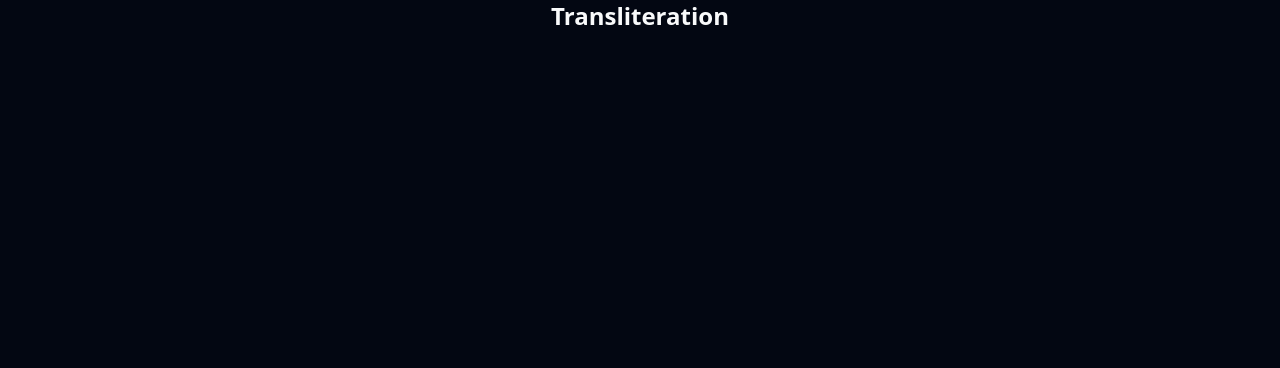
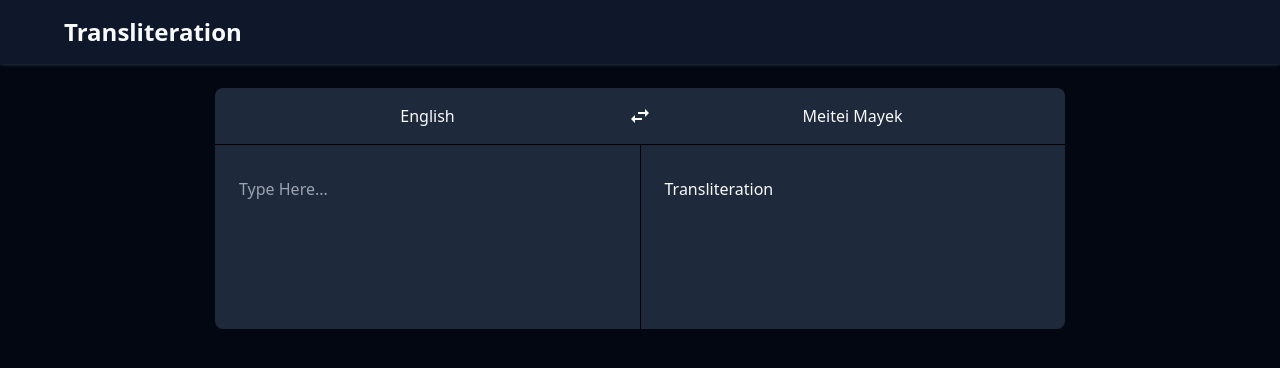
Before and after one commit to GyanendroKh/Transliterate-Website, a React (Vite) app: page / in a window 1280 px wide. Shown: the top 368 px of the page. Built offline with nearby package versions, Linux system fonts and the light colour scheme.

Commit message:
Home Layout

```diff
--- a/src/routes/home.tsx
+++ b/src/routes/home.tsx
@@ -2,8 +2,47 @@ import { FC } from 'react';
 
 export const HomePage: FC = () => {
   return (
-    <div className="flex h-full items-center justify-center">
-      <h1 className="text-2xl font-bold">Transliteration</h1>
+    <div className="flex flex-col h-full">
+      <div className="flex py-4 px-16 shadow shadow-slate-800 bg-slate-900 mb-6">
+        <h1 className="text-2xl font-bold">Transliteration</h1>
+      </div>
+
+      <div className="flex flex-col w-[95%] md:w-[85%] xl:w-[850px] bg-slate-800 mx-auto rounded-lg">
+        <div className="relative flex border-b border-black select-none">
+          <div className="flex-1 text-center p-4">English</div>
+
+          <div
+            className="absolute px-4 py-2 hover:bg-slate-900 rounded-md cursor-pointer"
+            style={{
+              left: 'calc(50% - ((24px + 2rem) / 2))',
+              top: ' calc(50% - ((24px + 1rem) / 2))'
+            }}
+          >
+            <svg
+              className="w-full h-full fill-white"
+              xmlns="http://www.w3.org/2000/svg"
+              height="24px"
+              viewBox="0 0 24 24"
+              width="24px"
+            >
+              <path d="M0 0h24v24H0V0z" fill="none" />
+              <path d="M6.99 11L3 15l3.99 4v-3H14v-2H6.99v-3zM21 9l-3.99-4v3H10v2h7.01v3L21 9z" />
+            </svg>
+          </div>
+
+          <div className="flex-1 text-center p-4">Meitei Mayek</div>
+        </div>
+
+        <div className="flex">
+          <textarea
+            className="flex-1 py-8 px-6 border-r break-words break-all resize-none border-black bg-transparent focus:outline-0"
+            placeholder="Type Here..."
+            rows={5}
+          />
+
+          <div className="flex-1 py-8 px-6">Transliteration</div>
+        </div>
+      </div>
     </div>
   );
 };
```
